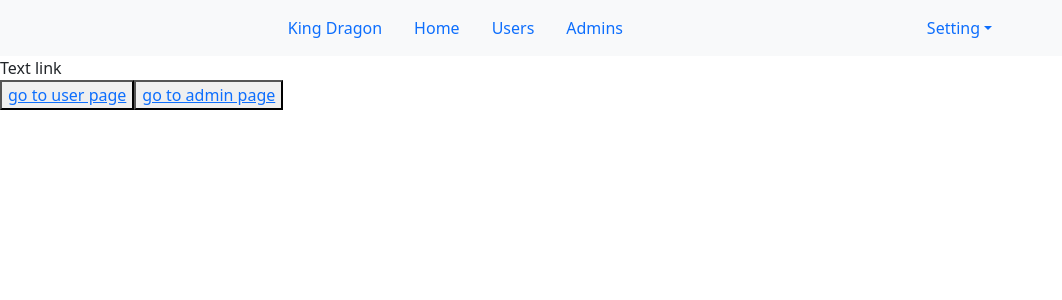
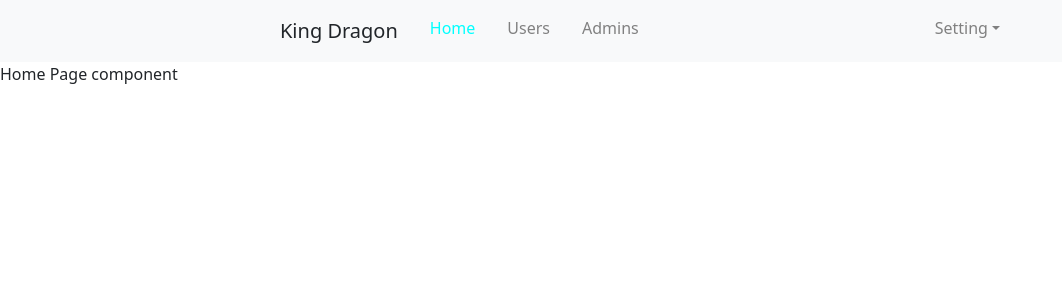
Before and after one commit to NguyenDucLongcode/demo-react-duan1, a React (Create React App) app: page / in a window 1280 px wide. Shown: the top 300 px of the page, without its empty margins (0-1062 px from the left). Built offline with nearby package versions, Linux system fonts and the light colour scheme.

Commit message:
commit lan13

```diff
--- a/src/App.js
+++ b/src/App.js
@@ -1,19 +1,16 @@
 import "./App.scss";
 import Header from "./component/Header/Header";
-import { Link } from "react-router-dom";
+import { Outlet, Link } from "react-router-dom";
 const App = () => {
   return (
-    <div className="App-container">
-      <Header />
-      <div>
-        Text link
-        <div>
-          <button>
-            <Link to="/users">go to user page</Link>
-          </button>
-          <button>
-            <Link to="/admins">go to admin page</Link>
-          </button>
+    <div className="app-container">
+      <div className="header-container">
+        <Header />
+      </div>
+      <div className="main-container">
+        <div className="sidenav-container"></div>
+        <div className="app-content">
+          <Outlet />
         </div>
       </div>
     </div>
--- a/src/App.scss
+++ b/src/App.scss
@@ -7,3 +7,19 @@ body {
   -webkit-font-smoothing: antialiased;
   -moz-osx-font-smoothing: grayscale;
 }
+.app-container {
+  .header-container {
+    .nav .nav-link,
+    .nav .nav-item,
+    .nav .nav-dropdown-item {
+      color: gray;
+    }
+  }
+}
+.app-container {
+  .header-container {
+    .nav .nav-link.active {
+      color: aqua;
+    }
+  }
+}
--- a/src/component/Header/Header.js
+++ b/src/component/Header/Header.js
@@ -1,45 +1,39 @@
 import Nav from "react-bootstrap/Nav";
 import NavDropdown from "react-bootstrap/NavDropdown";
-import { Link } from "react-router-dom";
+import { NavLink, Link } from "react-router-dom";
 const Header = () => {
   //   const handleSelect = (eventKey) => alert(`selected ${eventKey}`);
   // onSelect={handleSelect}
 
   return (
-    <Nav className="justify-content-evenly bg-light  py-2">
+    <Nav className="justify-content-evenly  bg-light  py-2 ">
       <Nav>
         <Nav.Item>
-          <Link to="/home" className="nav-link">
+          <Link to="/" className="nav-link fs-5 text-dark">
             King Dragon
           </Link>
         </Nav.Item>
         <Nav.Item>
-          <Link to="/home" className="nav-link">
+          <NavLink to="/" className="nav-link">
             Home
-          </Link>
+          </NavLink>
         </Nav.Item>
         <Nav.Item>
-          <Link to="/users" className="nav-link">
+          <NavLink to="/users" className="nav-link">
             Users
-          </Link>
+          </NavLink>
         </Nav.Item>
         <Nav.Item>
-          <Link to="/admins" className="nav-link">
+          <NavLink to="/admins" className="nav-link">
             Admins
-          </Link>
+          </NavLink>
         </Nav.Item>
       </Nav>
       <NavDropdown title="Setting" id="nav-dropdown">
-        <NavDropdown.Item eventKey="4.1" href="#login">
-          Log in
-        </NavDropdown.Item>
-        <NavDropdown.Item eventKey="4.2" href="#logout">
-          Log out
-        </NavDropdown.Item>
-        <NavDropdown.Divider />
-        <NavDropdown.Item eventKey="4.4" href="#profile">
-          Profile
-        </NavDropdown.Item>
+        <NavDropdown.Item href="#login">Log in</NavDropdown.Item>
+        <NavDropdown.Item href="#logout">Log out</NavDropdown.Item>
+
+        <NavDropdown.Item href="#profile">Profile</NavDropdown.Item>
       </NavDropdown>
     </Nav>
   );
--- /dev/null
+++ b/src/component/HomePage/HomePage.js
@@ -0,0 +1,4 @@
+const HomePage = (props) => {
+  return <div>Home Page component</div>;
+};
+export default HomePage;
--- a/src/index.js
+++ b/src/index.js
@@ -8,6 +8,7 @@ import { BrowserRouter, Router, Routes, Route } from "react-router-dom";
 import "bootstrap/dist/css/bootstrap.min.css";
 import Users from "./component/User/User";
 import Admin from "./component/Admin/Admin";
+import HomePage from "./component/HomePage/HomePage";
 
 const root = ReactDOM.createRoot(document.getElementById("root"));
 root.render(
@@ -15,9 +16,11 @@ root.render(
     {/* <React.StrictMode> */}
     <BrowserRouter>
       <Routes>
-        <Route path="/" element={<App />} />
-        <Route path="users" element={<Users />} />
-        <Route path="/admins" element={<Admin />} />
+        <Route path="/" element={<App />}>
+          <Route index element={<HomePage />} />
+          <Route path="users" element={<Users />} />
+          <Route path="/admins" element={<Admin />} />
+        </Route>
       </Routes>
     </BrowserRouter>
     {/* </React.StrictMode> */}
```
